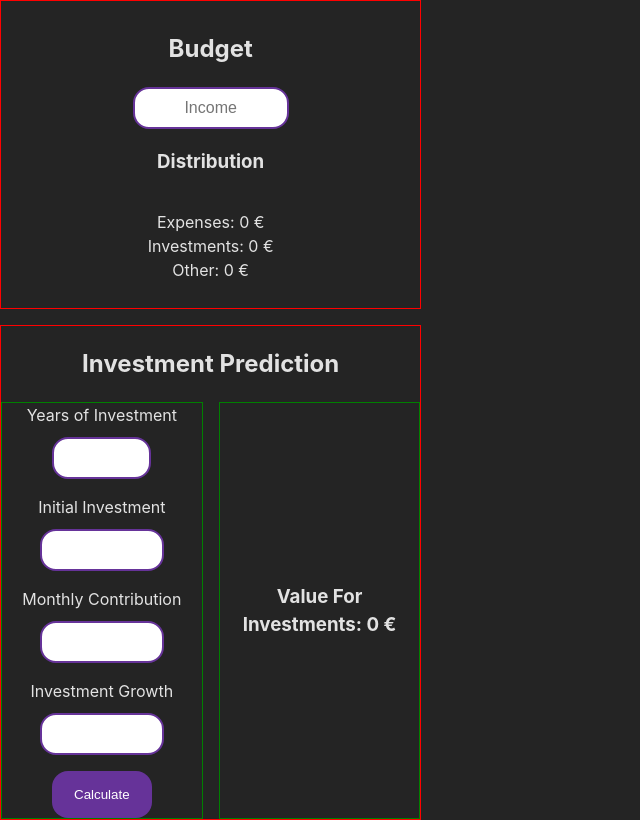
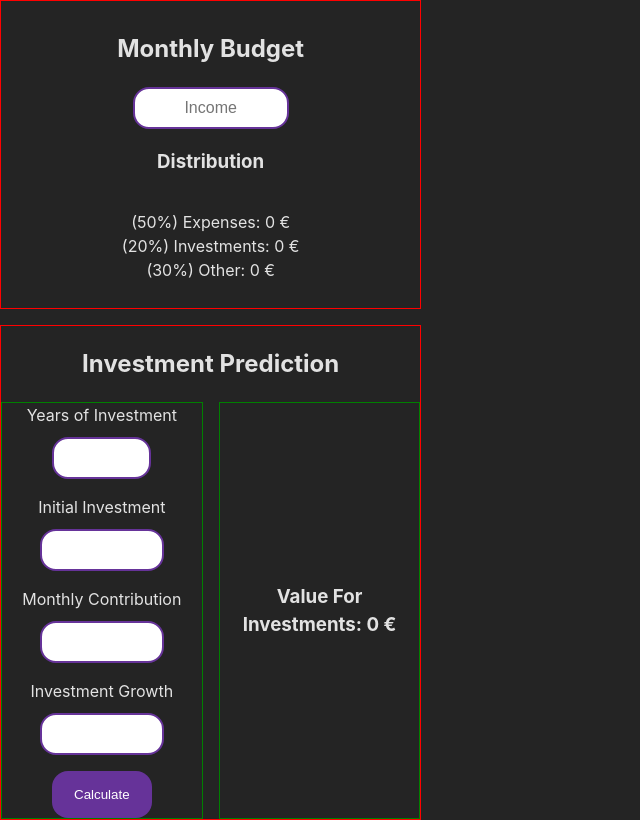
Before and after one commit to andrebarros7201/expense-tracker, a React (Vite) app: page / in a window 1280 px wide. Shown: the whole page, without its empty margins (0-640 px from the left). Built offline with nearby package versions, Linux system fonts and the light colour scheme.

Commit message:
monthly budget presentation change

```diff
--- a/src/components/Budget.jsx
+++ b/src/components/Budget.jsx
@@ -4,7 +4,7 @@ import styles from "../styles/budget.module.css";
 export default function Budget({ income, budget, incomeChange }) {
   return (
     <section className={styles["budget"]}>
-      <h2>Budget</h2>
+      <h2>Monthly Budget</h2>
       <input
         className={styles["budget-input"]}
         type="number"
@@ -15,7 +15,8 @@ export default function Budget({ income, budget, incomeChange }) {
       <ul>
         {budget.map((budget) => (
           <li key={budget.name}>
-            {budget.name}: {income * (budget.proportion / 100)} €
+            ({budget.proportion}%) {budget.name}:{" "}
+            {income * (budget.proportion / 100)} €
           </li>
         ))}
       </ul>
```
